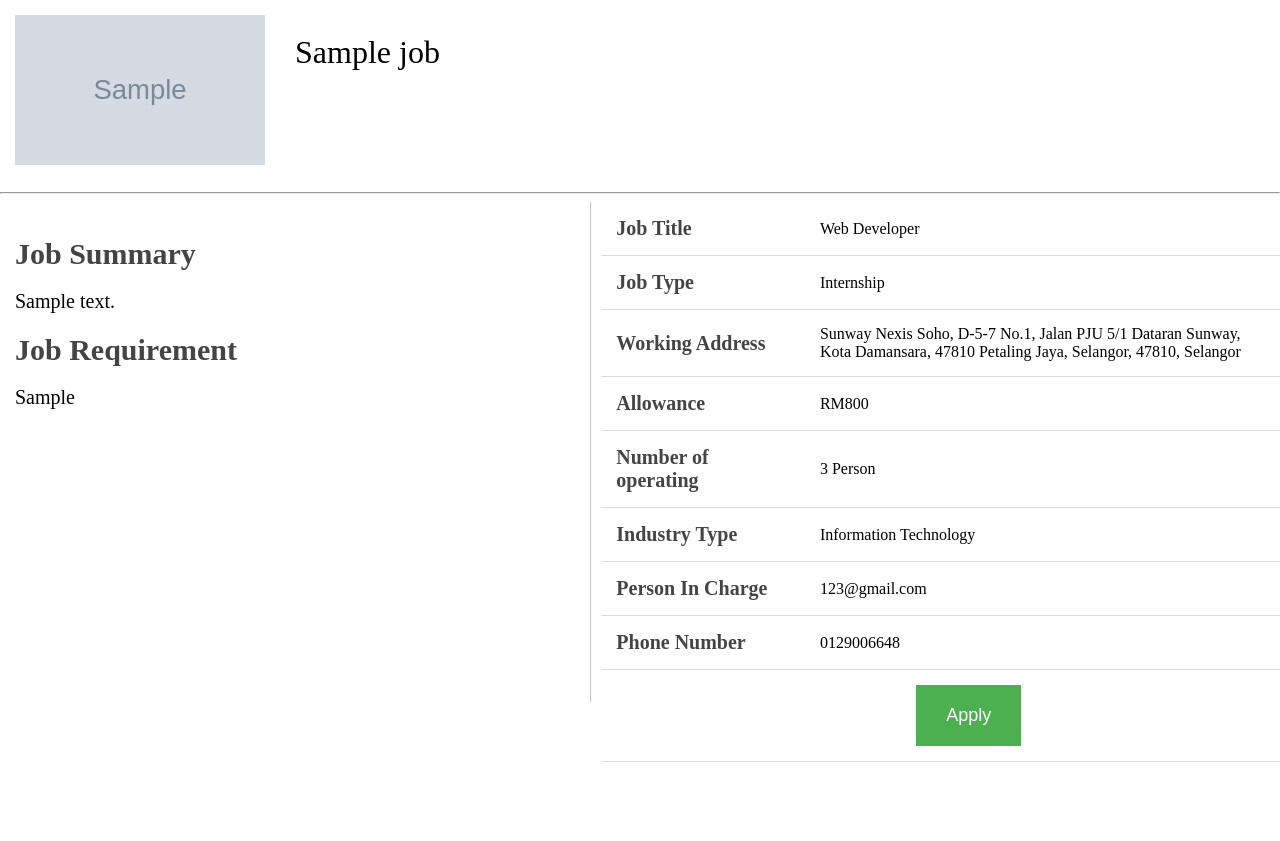
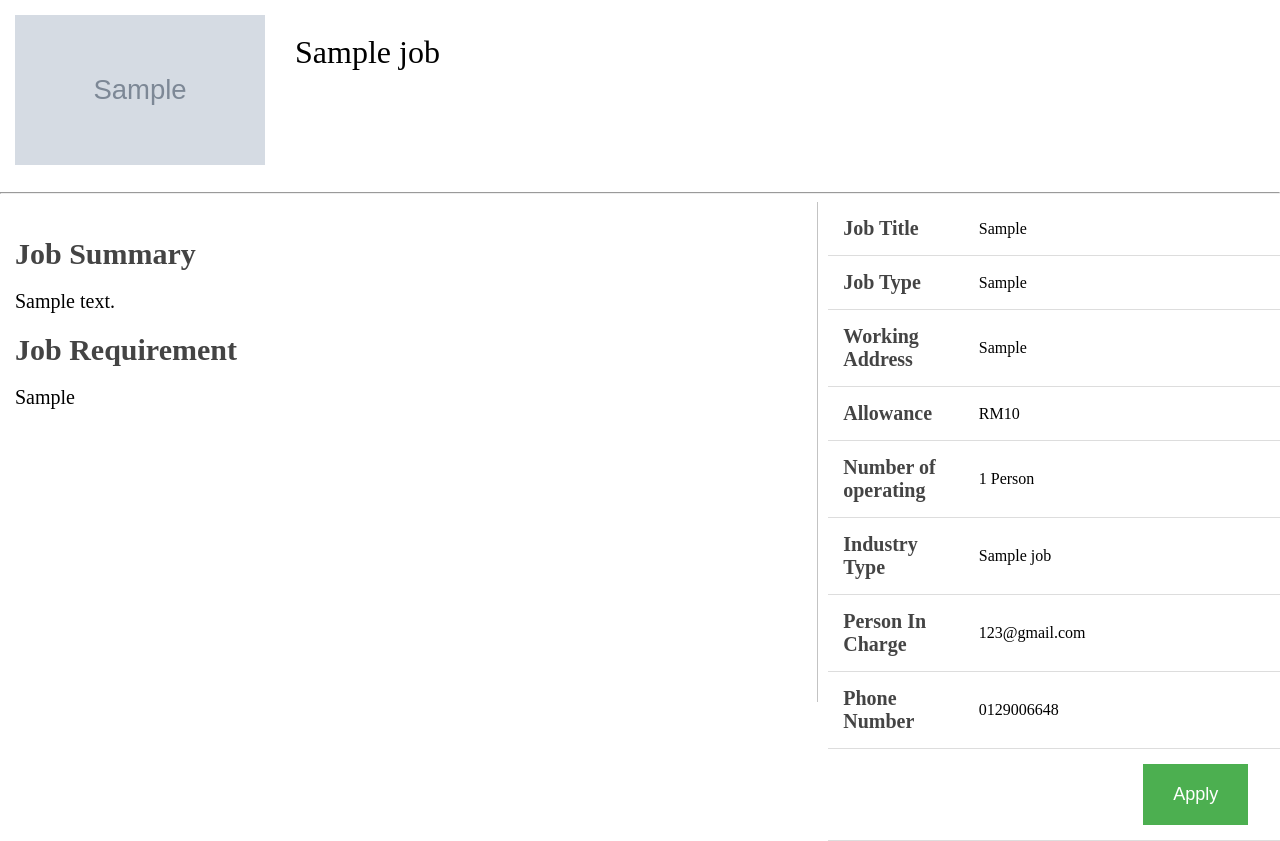
Before and after one commit to yongsean/cloudAssignment, a Flask app: template templates/JobDetail.html in a window 1280 px wide. Shown: the part 48-889 px from the top of the page. Before the commit the page ends 810 px from the top, so only its background shows below. Run offline with Flask 3, Linux system fonts and the light colour scheme; the template is opened without the code that fills it: most values are stand-ins (such as "Sample title", 1, 10 or a date in 2020); grey boxes marked "Sample" are stand-in pictures; some libraries are stand-ins or nearby versions.

Commit message:
Update JobDetail.html

```diff
--- a/templates/JobDetail.html
+++ b/templates/JobDetail.html
@@ -307,28 +307,27 @@
             <table class="job-details-table">
                 <tr>
                     <th>Job Title</th>
-                    <td>Web Developer</td>
+                    <td>{{jobs[0].job_position}}</td>
                 </tr>
                 <tr>
                     <th>Job Type</th>
-                    <td>Internship</td>
+                    <td>{{jobs[0].job_type}}</td>
                 </tr>
                 <tr>
                     <th>Working Address</th>
-                    <td>Sunway Nexis Soho, D-5-7 No.1, Jalan PJU 5/1 Dataran Sunway, Kota Damansara, 47810 Petaling
-                        Jaya, Selangor, 47810, Selangor</td>
+                    <td>{{jobs[0].job_location}}</td>
                 </tr>
                 <tr>
                     <th>Allowance</th>
-                    <td>RM800</td>
+                    <td>RM{{jobs[0].salary}}</td>
                 </tr>
                 <tr>
                     <th>Number of operating</th>
-                    <td>3 Person</td>
+                    <td>{{jobs[0].num_of_operate}} Person</td>
                 </tr>
                 <tr>
                     <th>Industry Type</th>
-                    <td>Information Technology</td>
+                    <td>{{jobs[0].industry_name}}</td>
                 </tr>
                 <tr>
                     <th>Person In Charge</th>
```
